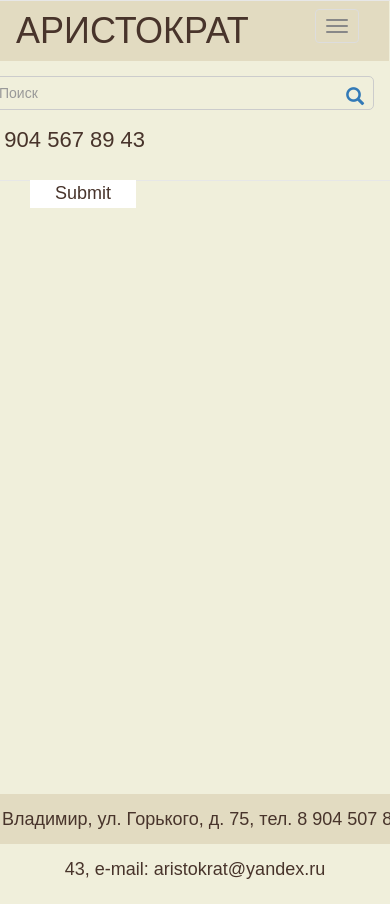
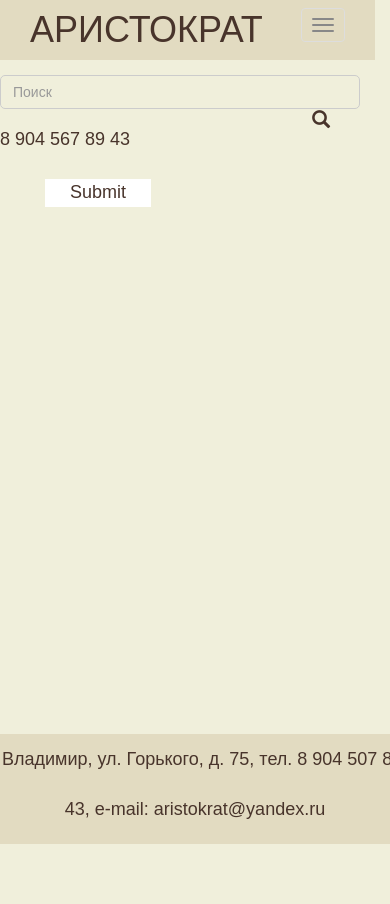
Before and after one commit to InnokentyDM/aristokrat, a Django app: page /catalog/search/1/ in a window 390 px wide; the page is wider, and only the part inside the window is pictured. After the commit the page ends 844 px from the top of that part, so only its background shows below. Run offline with Django 3.2, Linux system fonts and the light colour scheme; data comes from the database, SQL or seed files in the repository; some libraries are stand-ins or nearby versions; some web fonts are replaced.

Commit message:
Fix all Platon abu

```diff
--- a/aristokrat/urls.py
+++ b/aristokrat/urls.py
@@ -23,8 +23,8 @@
 
 urlpatterns = [
     url(r'^admin/', admin.site.urls),
-    url(r'^categories', include('categories.urls')),
     url(r'^catalog', include('goods.urls')),
+    url(r'^', include('categories.urls')),
 ] + static(settings.MEDIA_URL, document_root=settings.MEDIA_ROOT)
 
 urlpatterns += staticfiles_urlpatterns()
--- a/static/css/main.css
+++ b/static/css/main.css
@@ -31,12 +31,54 @@
     position: absolute;
     width: 100%;
     bottom: 0;
-    height: 50px;
+
     background-color: #E2DBC1;
 }
 
 .container{
+
+}
+
+.goods{
     margin-top: 90px;
+}
+
+.blockgoods{
+    margin: 10px;
+    width: 30%;
+}
+
+.blockgoods h1{
+    background: #fff;
+    font-size: 18px;
+}
+
+.blockgoods p{
+    text-align: right;
+    font-family: "Baskerville Bold Win95BT";
+}
+
+
+.blockgoods-content {
+    background: #fff;
+     height: 280px;
+    width: 240px;
+}
+
+
+.blockgoods-content img {
+
+    overflow: hidden;
+     height: 200px;
+    width: 200px;
+
+}
+
+#search-btn{
+    position: absolute;
+    top:25px;
+    right: 20px;
+    color: rgb(72, 52, 43);
 }
 
 .container-fluid{
@@ -60,9 +102,19 @@
     right: 20%;
 }
 
+.category-menu-wrapper{
+    position: absolute;
+    top: 35%;
+    right: 20%;
+}
+
+
+.category-menu-wrapper ul li{
+    padding: 5px;
+}
+
 .image-wrapper{
     height: 100%;
-    margin-top: -60px;
 }
 
 .flower{
@@ -102,6 +154,10 @@
 
 .navbar-default .navbar-nav li a{
     color: #48342B;
+}
+
+.navbar-default {
+    border: 0px;
 }
 
 .nav-item{
@@ -234,12 +290,18 @@
     font-size: 22px;
 }
 
+@media screen and (max-width: 1140px){
+    .phone-header {
+        font-size: 18px;
+    }
+    .category-menu-wrapper {
+    left:0%;
+}
+
 .name{
     font-family: 'Baskerville Bold Win95BT', arial;
     font-size: 22px;
 }
-
-
 
 .images-list{
     list-style-type: none;
@@ -331,7 +393,7 @@
 
 /* align icon */
 .left-addon .glyphicon  { left:  0px;}
-.right-addon .glyphicon { right: 0px;}
+.right-addon .glyphicon { right: 0px; color: black;}
 
 /* add padding  */
 .left-addon input  { padding-left:  30px; }
@@ -428,6 +490,7 @@
 
     .flower{
         visibility: hidden;
+        height: 0px;
     }
 
     .contacts-header{
@@ -597,6 +660,10 @@
     }
 }
 
+.category-menu-wrapper ul li{
+    padding: 5px;
+}
+
 /* Landscape */
 @media only screen
 and (min-device-width: 375px)
@@ -605,3 +672,8 @@
 and (orientation: landscape) {
 
 }
+
+
+.icon-bar {
+        background-color: #ededed;
+}
--- a/templates/goods.html
+++ b/templates/goods.html
@@ -8,9 +8,11 @@
 <body>
 <div class="container-fluid">
     {% include "header.html" %}
-    <section class="content row">
+
     {% block content %}
-        <div class="col-md-2 col-md-offset-2">
+        <div class="container">
+        <div class="row">
+        <div class="col-md-4 ">
             {#            <ul class="goods-filter">#}
             {#                <li class="filter-top">#}
             {#                    <p>Дата добавления</p>#}
@@ -36,7 +38,21 @@
 
 
         </div>
-        <div class="col-md-6">
+        <div class="col-md-8 goods">
+        <div class="row text-center">
+
+                {% for i in filter.qs %}
+                     <div class="col-md-4 blockgoods">
+                     <div class="blockgoods-content">
+                    <img src="{{ i.images_set.all.0.url }}">
+                    <h1>{{ i.name }}</h1>
+                    <p>{{ i.price }} руб.</p>
+                     </div>
+                    </div>
+                {% endfor %}
+
+        </div>
+        <!--
             <ul class="goods-list">
                 {% for i in filter.qs %}
                     <li class="categories-list">
@@ -58,9 +74,13 @@
                     </li>
                 {% endfor %}
             </ul>
+
+            -->
+        </div>
+        </div>
         </div>
     {% endblock %}
-    </section>
+
     {% include "footer.html" %}
 </div>
 </body>
--- a/templates/header.html
+++ b/templates/header.html
@@ -1,11 +1,10 @@
 <header>
-    <div class="row">
-    </div>
+   <div class="container">
     <div class="row">
         <nav class="navbar navbar-default">
             <div class="container-fluid">
                 <div class="navbar-header">
-                    <div class="col-md-2 col-md-offset-2">
+                    <div class="col-md-4 text-left">
                         <button type="button" class="navbar-toggle" data-toggle="collapse" data-target="#myNavbar">
                             <span class="icon-bar"></span>
                             <span class="icon-bar"></span>
@@ -16,13 +15,13 @@
                     {#                    <div class="col-md-1 hidden-xs-up col-xs-offset-0 col-md-offset-1">#}
                     {#                        <a class="contacts-header" href="#">Контакты</a>#}
                     {#                    </div>#}
-                    <div class="col-md-2 col-md-offset-2 col-xs-12 search-wr">
+                    <div class="col-md-4 col-xs-12 search-wrapper">
                         <div class="inner-addon right-addon">
                             <a id="search-btn" class="glyph-s glyphicon glyphicon-search"></a>
                             <input placeholder="Поиск" class="search form-control" type="text" id="search"/>
                         </div>
                     </div>
-                    <div class="col-md-2 col-xs-12">
+                    <div class="col-md-4 col-xs-12">
                         <p class="phone-header">8 904 567 89 43</p>
                     </div>
                 </div>
@@ -34,4 +33,5 @@
             </div>
         </nav>
     </div>
+       </div>
 </header>
```
Also changed, not shown: templates/base.html (+6 -4 lines).
